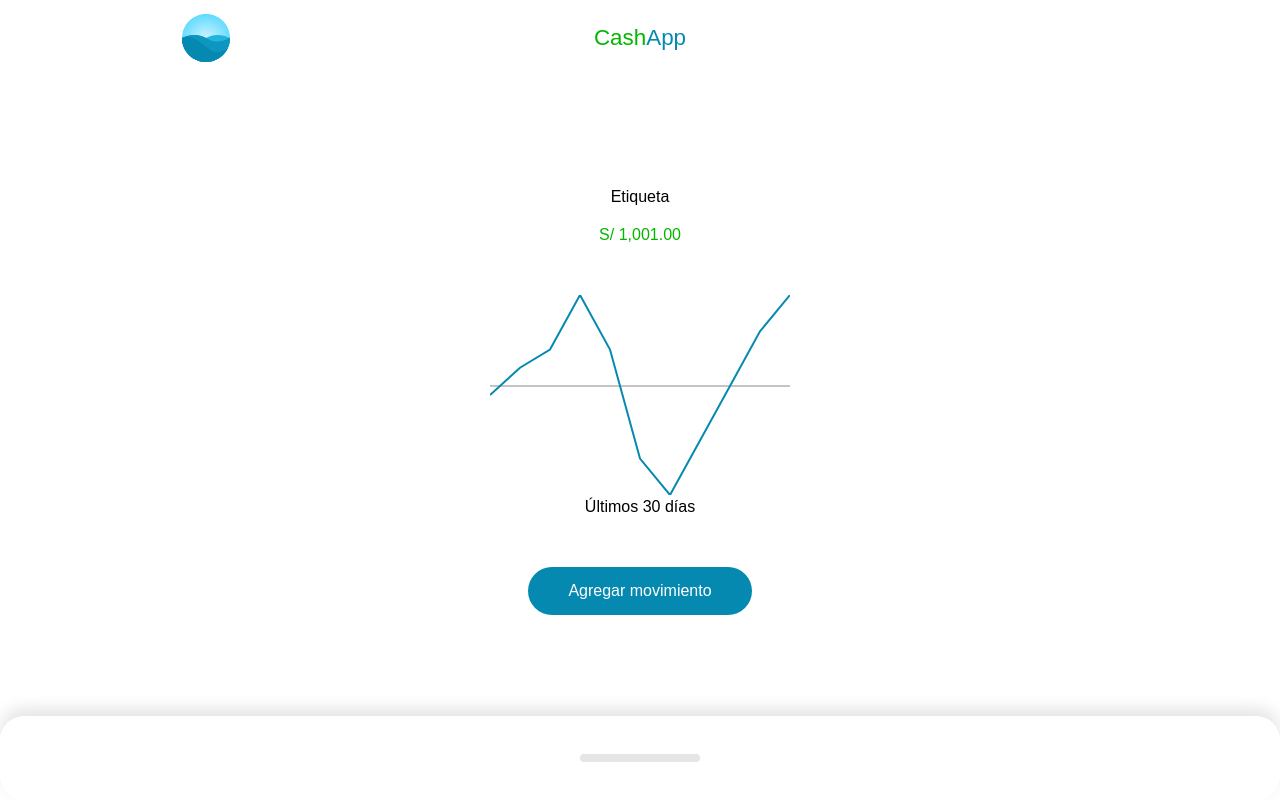
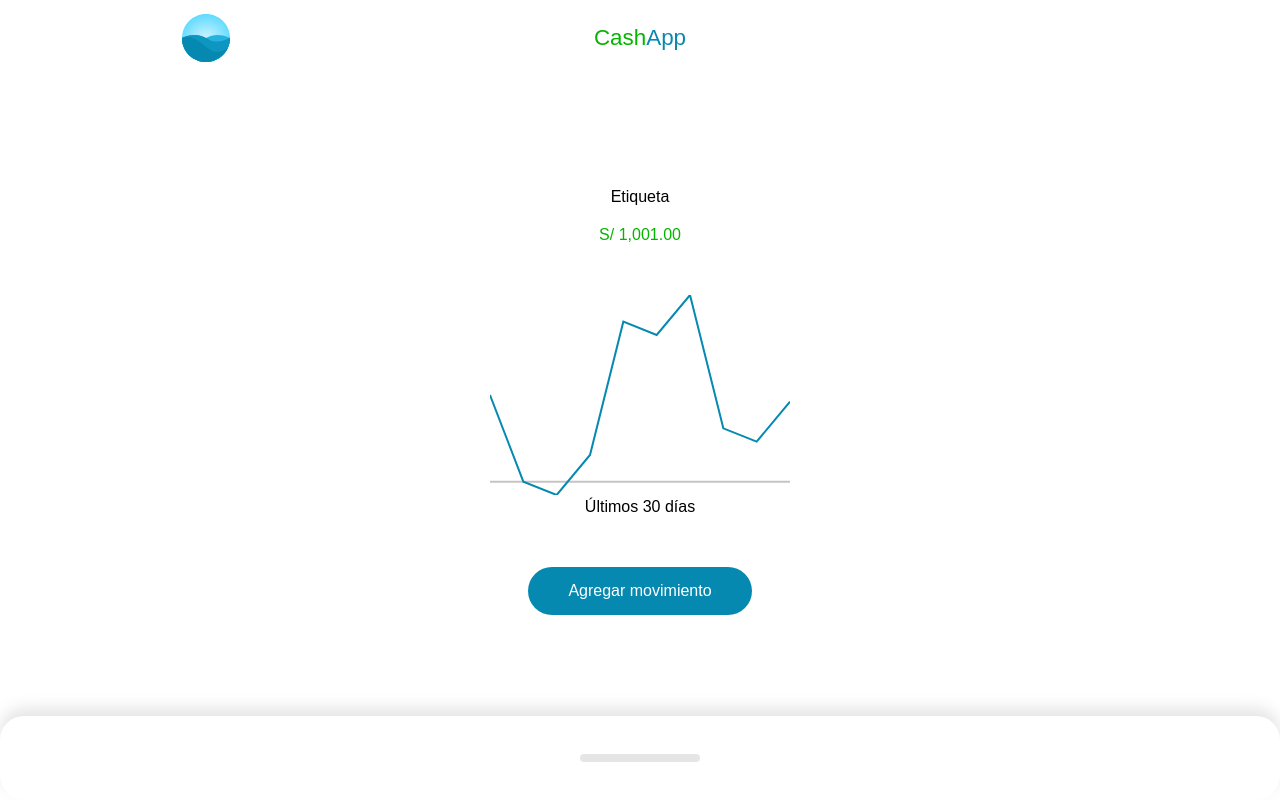
Before and after one commit to Daniel-M12/cash-app, a Vue app: page / in a window 1280 px wide. Built offline with nearby package versions, Linux system fonts and the light colour scheme.

Commit message:
Use dinamic amounts with last 30 days to create the graphic

```diff
--- a/src/common/model/movement.model.ts
+++ b/src/common/model/movement.model.ts
@@ -3,6 +3,7 @@
   title: string
   description: string
   amount: number
+  date: Date
 }
 
 export default class MovementClass implements MovementType {
@@ -10,11 +11,13 @@
   title: string
   description: string
   amount: number
+  date: Date
 
-  constructor(id: number, title: string, description: string, amount: number) {
+  constructor(id: number, title: string, description: string, amount: number, date: Date) {
     this.id = id
     this.title = title
     this.description = description
     this.amount = amount
+    this.date = date
   }
 }
--- a/src/components/Home.vue
+++ b/src/components/Home.vue
@@ -6,7 +6,7 @@
     <template #resume>
       <Resume :total-label="'Ahorro total'" :label="label" :total="100000" :amount="amount">
         <template #graphic>
-          <Graphic :amounts="[100, 200, 500, 200, -400, -600, -300, 0, 300, 500]" />
+          <Graphic :amounts="amounts" />
         </template>
         <template #action>
           <Action />
@@ -27,9 +27,29 @@
 import type MovementClass from '@/common/model/movement.model'
 import Action from './Action.vue'
 import Graphic from './resume/Graphic.vue'
+import { computed } from 'vue'
 
 const label: string | null = 'Etiqueta'
 const amount: number | null = 1001
+
+const amounts = computed(() => {
+  const lastDaysMovements = movements
+    .filter((m: MovementClass) => {
+      const today: Date = new Date()
+      console.log('today:', today)
+      const oldDate: Date = new Date(today.setDate(today.getDate() - 30)) // Create a new Date object
+      return m.date > oldDate
+    })
+    .map((m: MovementClass) => m.amount)
+
+  return lastDaysMovements.map((m, i) => {
+    const lastMovements = lastDaysMovements.slice(0, i)
+
+    return lastMovements.reduce((sum, movement) => {
+      return sum + movement
+    }, 0)
+  })
+})
 
 const movements: MovementClass[] = [
   {
@@ -37,18 +57,70 @@
     title: 'Move 1',
     description: 'Lorem ipsum',
     amount: 1000,
+    date: new Date('11-30-2024'),
   },
   {
     id: 2,
     title: 'Move 2',
     description: 'Lorem ipsum dolor',
     amount: -100,
+    date: new Date('12-01-2024'),
   },
   {
     id: 3,
     title: 'Move 3',
     description: 'Lorem ipsum dolor',
     amount: 300,
+    date: new Date('12-06-2024'),
+  },
+  {
+    id: 4,
+    title: 'Move 4',
+    description: 'Lorem ipsum',
+    amount: 1000,
+    date: new Date('12-07-2024'),
+  },
+  {
+    id: 5,
+    title: 'Move 5',
+    description: 'Lorem ipsum dolor',
+    amount: -100,
+    date: new Date('12-07-2024'),
+  },
+  {
+    id: 6,
+    title: 'Move 6',
+    description: 'Lorem ipsum dolor',
+    amount: 300,
+    date: new Date('12-07-2024'),
+  },
+  {
+    id: 7,
+    title: 'Move 7',
+    description: 'Lorem ipsum',
+    amount: -1000,
+    date: new Date('12-08-2024'),
+  },
+  {
+    id: 8,
+    title: 'Move 8',
+    description: 'Lorem ipsum dolor',
+    amount: -100,
+    date: new Date('12-08-2024'),
+  },
+  {
+    id: 9,
+    title: 'Move 9',
+    description: 'Lorem ipsum dolor',
+    amount: 300,
+    date: new Date('12-09-2024'),
+  },
+  {
+    id: 10,
+    title: 'Move 10',
+    description: 'Lorem ipsum dolor',
+    amount: 300,
+    date: new Date('12-09-2024'),
   },
 ]
 </script>
```
